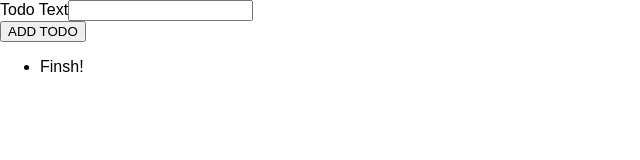
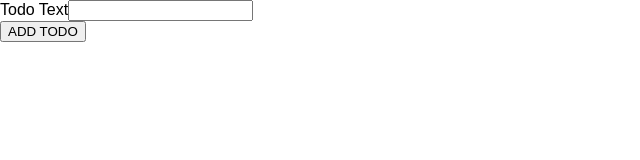
Before and after one commit to NightThinker/react-ts-basic, a React (Create React App) app: page / in a window 1280 px wide. Shown: the top 160 px of the page, without its empty margins (0-640 px from the left). Built offline with nearby package versions, Linux system fonts and the light colour scheme.

Commit message:
type state

```diff
--- a/src/App.tsx
+++ b/src/App.tsx
@@ -4,10 +4,11 @@ import TodoList from './components/TodoList';
 import NewTodo from './components/NewTodo';
 
 const App: React.FC = () => {
-    const [todos, setTodos] = useState([{ id: '1', text: 'Finsh!' }]);
+    const [todos, setTodos] = useState<{ id: string; text: string }[]>([]);
 
     const addTodoHandler = (text: string) => {
         console.log(text);
+        setTodos([{ id: Math.random().toString(), text: text }]);
     };
 
     return (
```
